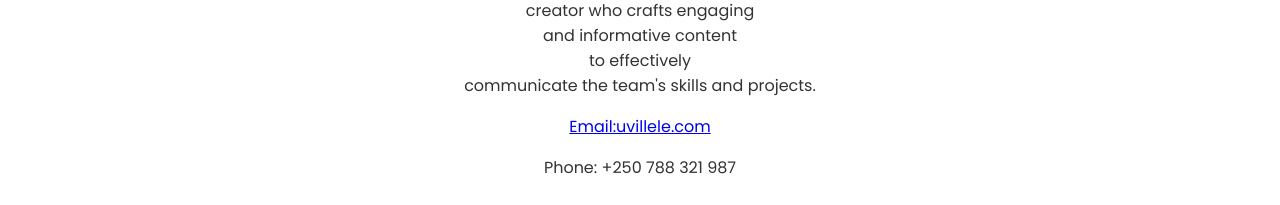
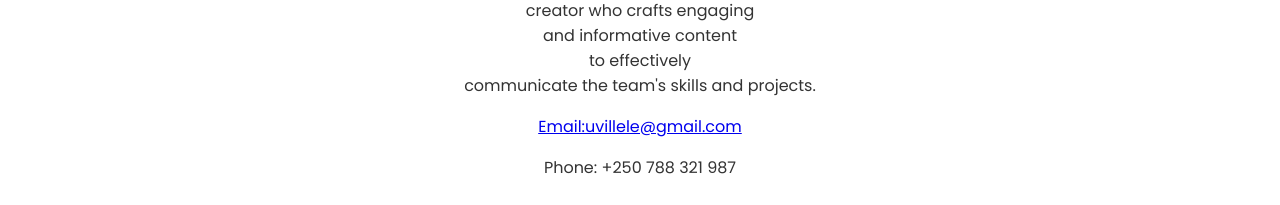
Before and after one commit to Stridboy/portfolio_project, a plain HTML site: page index.html in a window 1280 px wide. Shown: the part 1183-1388 px from the top of the page. Drawn offline with Linux system fonts and the light colour scheme.

Commit message:
index.html

```diff
--- a/index.html
+++ b/index.html
@@ -58,7 +58,7 @@
                     <h3>UWIDUHAYE Villele Jean Baptiste</h3>
                     <p><b>A content Creator</b> Villele is a content <br>creator who crafts engaging <br>
                         and informative content <br> to effectively <br>communicate the team's skills and projects.</p>
-                    <p><a href="mailto:uvillele.com">Email:uvillele.com</a></p>
+                    <p><a href="mailto:uvillele.com">Email:uvillele@gmail.com</a></p>
                     <p>Phone: +250 788 321 987</p>
                 </div>
             </div>
```
